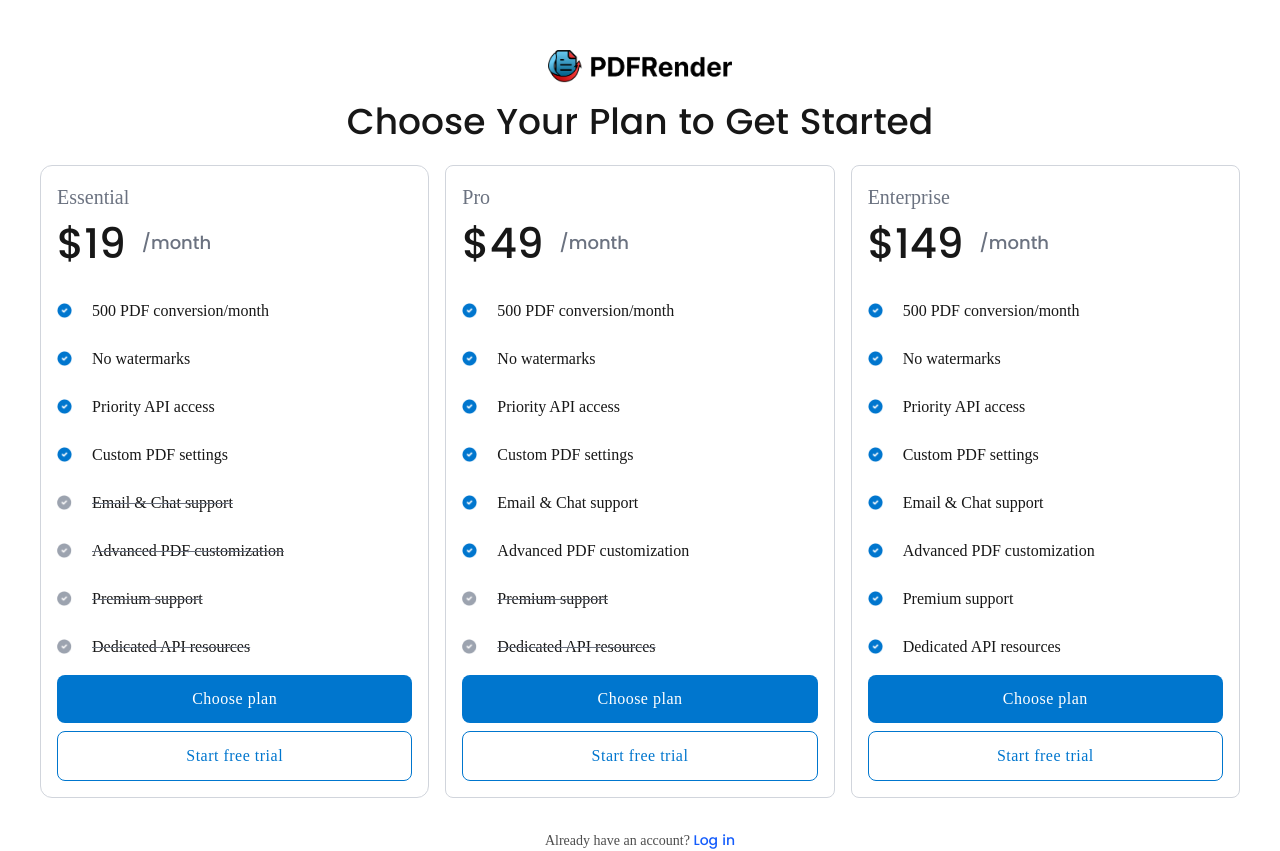
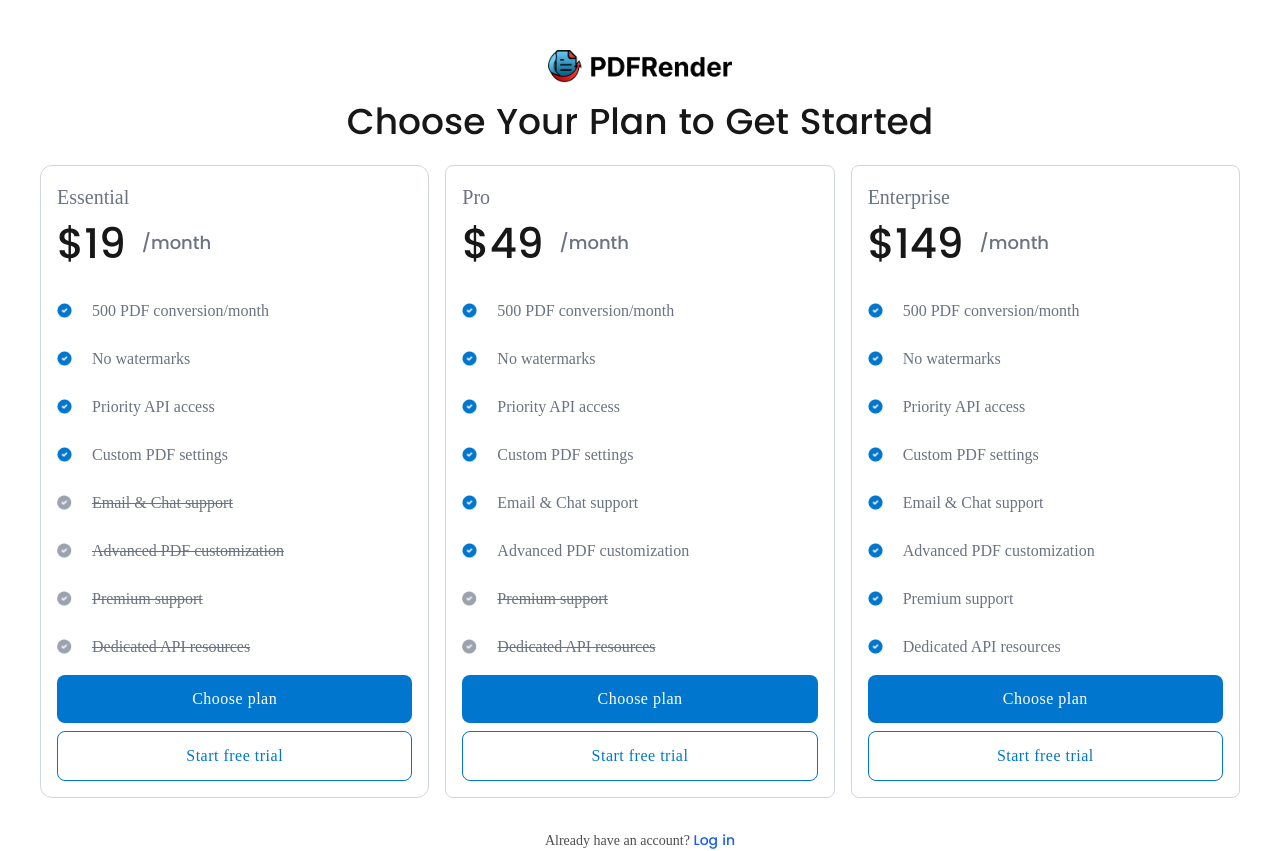
Before and after one commit to QA0128/React_SaaS_Platform_for_PDF, a Next.js app: page /plan in a window 1280 px wide. Built offline with nearby package versions, Linux system fonts and the light colour scheme; a web font is replaced by a local one.

Commit message:
Fix the first comment

```diff
--- a/app/globals.css
+++ b/app/globals.css
@@ -100,6 +100,18 @@ button {
   font-weight: 600;
   font-size: 16px;
   color: #21272A;
+}
+
+button, a{
+  cursor: pointer;
+}
+
+.item .item-feature{
+  font-family: 'Poppins', 'Atlassian Sans' !important;
+  font-weight: 400;
+  font-size: 16px;
+  color: #6B7280;
+  line-height: 150%;
 }
 
 .content-container {
--- a/app/page.tsx
+++ b/app/page.tsx
@@ -11,10 +11,10 @@ import Faqs from './ui/faq';
 
 export default function Home() {
   return (
-    <div className="container max-w-[1440px] bg-white m-auto">
+    <div className="container max-w-none bg-white m-auto">
       <Header />
       <main className="lg:min-h-[350px] bg-[#F2F4F8] relative overflow-hidden">
-        <section className="banner m-auto ">
+        <section className="banner m-auto max-w-[1440px] ">
           <div className="relative z-1 lg:grid grid-cols-12 gap-4">
             <Image
               src={'/assets/landing/Rows.png'}
--- a/app/ui/subscription.tsx
+++ b/app/ui/subscription.tsx
@@ -10,14 +10,14 @@ const Subscription = () => {
         <div className='subscription-type text-[20px] text-[#6B7280] leading-(150%)'> Essential</div>
         <div className='subscription-rate text-[42px] font-medium flex items-center gap-4'> $19 <span className='text-lg leading-(150%) text-[#6B7280]'>/month</span></div>
         <div className=''>
-          <div className='item'><Image src="/assets/subscription/vector.png" alt="Checked" width={15} height={15}/><div className='px-2'>500 PDF conversion/month</div></div>
-          <div className='item'><Image src="/assets/subscription/vector.png" alt="Checked" width={15} height={15}/><div className='px-2'>No watermarks</div></div>
-          <div className='item'><Image src="/assets/subscription/vector.png" alt="Checked" width={15} height={15}/><div className='px-2'>Priority API access</div></div>
-          <div className='item'><Image src="/assets/subscription/vector.png" alt="Checked" width={15} height={15}/><div className='px-2'>Custom PDF settings</div></div>
-          <div className='item'><Image src="/assets/subscription/grayscale-vector.png" alt="Checked" width={15} height={15}/><div className='px-2 line-through decoration-[#6B7280]'>Email & Chat support</div></div>
-          <div className='item'><Image src="/assets/subscription/grayscale-vector.png" alt="Checked" width={15} height={15}/><div className='px-2 line-through decoration-[#6B7280]'>Advanced PDF customization</div></div>
-          <div className='item'><Image src="/assets/subscription/grayscale-vector.png" alt="Checked" width={15} height={15}/><div className='px-2 line-through decoration-[#6B7280]'>Premium support</div></div>
-          <div className='item'><Image src="/assets/subscription/grayscale-vector.png" alt="Checked" width={15} height={15}/><div className='px-2 line-through decoration-[#6B7280]'>Dedicated API resources</div></div>
+          <div className='item'><Image src="/assets/subscription/vector.png" alt="Checked" width={15} height={15}/><div className='px-2 item-feature'>500 PDF conversion/month</div></div>
+          <div className='item'><Image src="/assets/subscription/vector.png" alt="Checked" width={15} height={15}/><div className='px-2 item-feature'>No watermarks</div></div>
+          <div className='item'><Image src="/assets/subscription/vector.png" alt="Checked" width={15} height={15}/><div className='px-2 item-feature'>Priority API access</div></div>
+          <div className='item'><Image src="/assets/subscription/vector.png" alt="Checked" width={15} height={15}/><div className='px-2 item-feature'>Custom PDF settings</div></div>
+          <div className='item'><Image src="/assets/subscription/grayscale-vector.png" alt="Checked" width={15} height={15}/><div className='px-2 item-feature line-through decoration-[#6B7280]'>Email & Chat support</div></div>
+          <div className='item'><Image src="/assets/subscription/grayscale-vector.png" alt="Checked" width={15} height={15}/><div className='px-2 item-feature line-through decoration-[#6B7280]'>Advanced PDF customization</div></div>
+          <div className='item'><Image src="/assets/subscription/grayscale-vector.png" alt="Checked" width={15} height={15}/><div className='px-2 item-feature line-through decoration-[#6B7280]'>Premium support</div></div>
+          <div className='item'><Image src="/assets/subscription/grayscale-vector.png" alt="Checked" width={15} height={15}/><div className='px-2 item-feature line-through decoration-[#6B7280]'>Dedicated API resources</div></div>
         </div>
         <Button className='text-white w-[-webkit-fill-available] lg:max-w-none !mt-4 !mb-2' color='blue' href='/'> Choose plan </Button>
         <Button className='text-white w-[-webkit-fill-available] lg:max-w-none border-[#0076CE] border-1 !text-[#0076CE]' color='transparent' href='/'> Start free trial </Button>
@@ -26,14 +26,14 @@ const Subscription = () => {
         <div className='subscription-type text-[20px] leading-(150%) text-[#6B7280]'> Pro</div>
         <div className='subscription-rate text-[42px] font-medium flex items-center gap-4'> $49 <span className='text-lg leading-(150%) text-[#6B7280]'>/month</span></div>
         <div>
-          <div className='item'><Image src="/assets/subscription/vector.png" alt="Checked" width={15} height={15}/><div className='px-2'>500 PDF conversion/month</div></div>
-          <div className='item'><Image src="/assets/subscription/vector.png" alt="Checked" width={15} height={15}/><div className='px-2'>No watermarks</div></div>
-          <div className='item'><Image src="/assets/subscription/vector.png" alt="Checked" width={15} height={15}/><div className='px-2'>Priority API access</div></div>
-          <div className='item'><Image src="/assets/subscription/vector.png" alt="Checked" width={15} height={15}/><div className='px-2'>Custom PDF settings</div></div>
-          <div className='item'><Image src="/assets/subscription/vector.png" alt="Checked" width={15} height={15}/><div className='px-2 '>Email & Chat support</div></div>
-          <div className='item'><Image src="/assets/subscription/vector.png" alt="Checked" width={15} height={15}/><div className='px-2 '>Advanced PDF customization</div></div>
-          <div className='item'><Image src="/assets/subscription/grayscale-vector.png" alt="Checked" width={15} height={15}/><div className='px-2 line-through decoration-[#6B7280]'>Premium support</div></div>
-          <div className='item'><Image src="/assets/subscription/grayscale-vector.png" alt="Checked" width={15} height={15}/><div className='px-2 line-through decoration-[#6B7280]'>Dedicated API resources</div></div>
+          <div className='item'><Image src="/assets/subscription/vector.png" alt="Checked" width={15} height={15}/><div className='px-2 item-feature'>500 PDF conversion/month</div></div>
+          <div className='item'><Image src="/assets/subscription/vector.png" alt="Checked" width={15} height={15}/><div className='px-2 item-feature'>No watermarks</div></div>
+          <div className='item'><Image src="/assets/subscription/vector.png" alt="Checked" width={15} height={15}/><div className='px-2 item-feature'>Priority API access</div></div>
+          <div className='item'><Image src="/assets/subscription/vector.png" alt="Checked" width={15} height={15}/><div className='px-2 item-feature'>Custom PDF settings</div></div>
+          <div className='item'><Image src="/assets/subscription/vector.png" alt="Checked" width={15} height={15}/><div className='px-2 item-feature'>Email & Chat support</div></div>
+          <div className='item'><Image src="/assets/subscription/vector.png" alt="Checked" width={15} height={15}/><div className='px-2 item-feature'>Advanced PDF customization</div></div>
+          <div className='item'><Image src="/assets/subscription/grayscale-vector.png" alt="Checked" width={15} height={15}/><div className='px-2 item-feature line-through decoration-[#6B7280]'>Premium support</div></div>
+          <div className='item'><Image src="/assets/subscription/grayscale-vector.png" alt="Checked" width={15} height={15}/><div className='px-2 item-feature line-through decoration-[#6B7280]'>Dedicated API resources</div></div>
         </div>
         <Button className='text-white w-[-webkit-fill-available] lg:max-w-none !mt-4 !mb-2' color='blue' href='/'> Choose plan </Button>
         <Button className='text-white w-[-webkit-fill-available] lg:max-w-none border-[#0076CE] border-1 !text-[#0076CE]' color='transparent' href='/'> Start free trial </Button>
@@ -42,14 +42,14 @@ const Subscription = () => {
         <div className='subscription-type text-[20px] leading-(150%) text-[#6B7280]'> Enterprise</div>
         <div className='subscription-rate text-[42px] font-medium flex items-center gap-4'> $149 <span className='text-lg leading-(150%) text-[#6B7280]'>/month</span></div>
         <div>
-          <div className='item'><Image src="/assets/subscription/vector.png" alt="Checked" width={15} height={15}/><div className='px-2'>500 PDF conversion/month</div></div>
-          <div className='item'><Image src="/assets/subscription/vector.png" alt="Checked" width={15} height={15}/><div className='px-2'>No watermarks</div></div>
-          <div className='item'><Image src="/assets/subscription/vector.png" alt="Checked" width={15} height={15}/><div className='px-2'>Priority API access</div></div>
-          <div className='item'><Image src="/assets/subscription/vector.png" alt="Checked" width={15} height={15}/><div className='px-2'>Custom PDF settings</div></div>
-          <div className='item'><Image src="/assets/subscription/vector.png" alt="Checked" width={15} height={15}/><div className='px-2 '>Email & Chat support</div></div>
-          <div className='item'><Image src="/assets/subscription/vector.png" alt="Checked" width={15} height={15}/><div className='px-2 '>Advanced PDF customization</div></div>
-          <div className='item'><Image src="/assets/subscription/vector.png" alt="Checked" width={15} height={15}/><div className='px-2'>Premium support</div></div>
-          <div className='item'><Image src="/assets/subscription/vector.png" alt="Checked" width={15} height={15}/><div className='px-2'>Dedicated API resources</div></div>
+          <div className='item'><Image src="/assets/subscription/vector.png" alt="Checked" width={15} height={15}/><div className='px-2 item-feature'>500 PDF conversion/month</div></div>
+          <div className='item'><Image src="/assets/subscription/vector.png" alt="Checked" width={15} height={15}/><div className='px-2 item-feature'>No watermarks</div></div>
+          <div className='item'><Image src="/assets/subscription/vector.png" alt="Checked" width={15} height={15}/><div className='px-2 item-feature'>Priority API access</div></div>
+          <div className='item'><Image src="/assets/subscription/vector.png" alt="Checked" width={15} height={15}/><div className='px-2 item-feature'>Custom PDF settings</div></div>
+          <div className='item'><Image src="/assets/subscription/vector.png" alt="Checked" width={15} height={15}/><div className='px-2 item-feature'>Email & Chat support</div></div>
+          <div className='item'><Image src="/assets/subscription/vector.png" alt="Checked" width={15} height={15}/><div className='px-2 item-feature'>Advanced PDF customization</div></div>
+          <div className='item'><Image src="/assets/subscription/vector.png" alt="Checked" width={15} height={15}/><div className='px-2 item-feature'>Premium support</div></div>
+          <div className='item'><Image src="/assets/subscription/vector.png" alt="Checked" width={15} height={15}/><div className='px-2 item-feature'>Dedicated API resources</div></div>
         </div>
         <Button className='text-white w-[-webkit-fill-available] lg:max-w-none !mt-4 !mb-2' color='blue' href='/'> Choose plan </Button>
         <Button className='text-white w-[-webkit-fill-available] lg:max-w-none border-[#0076CE] border-1 !text-[#0076CE]' color='transparent' href='/'> Start free trial </Button>
```
